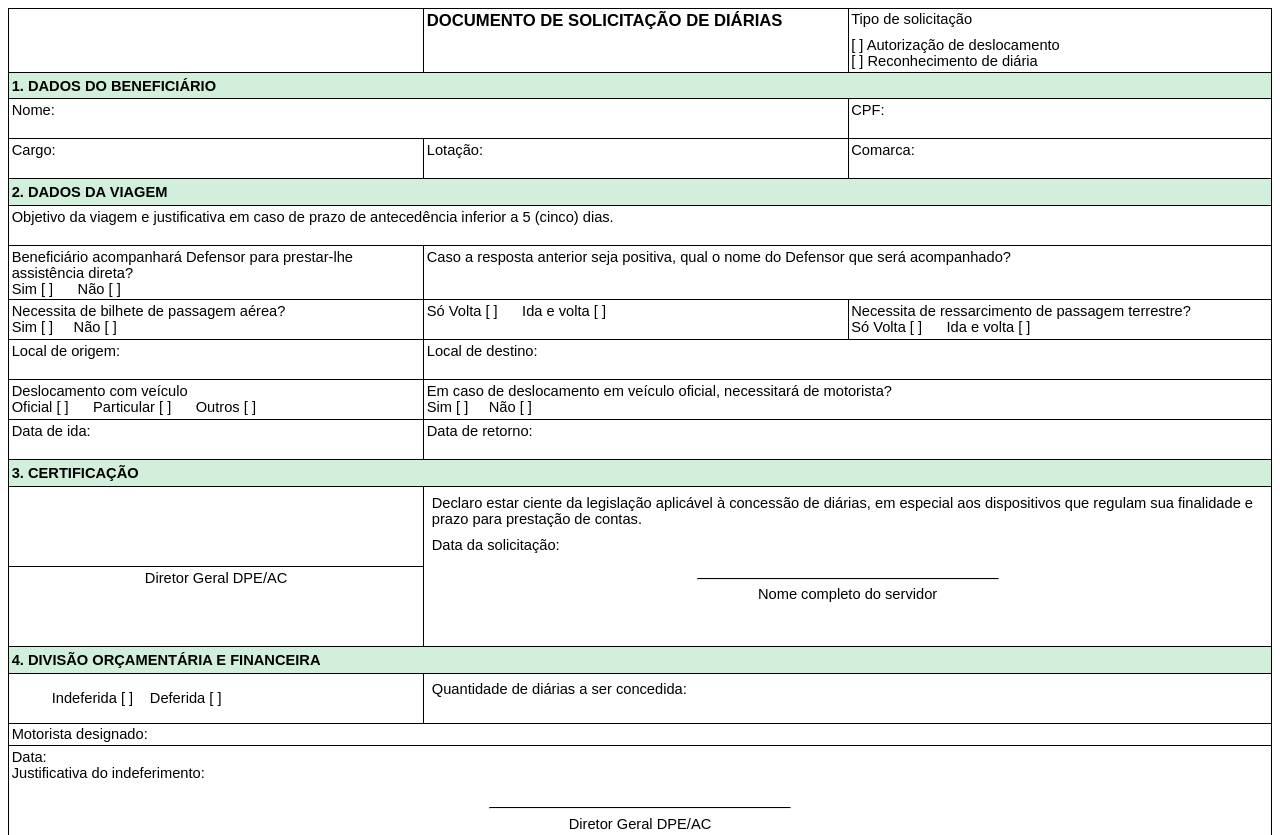
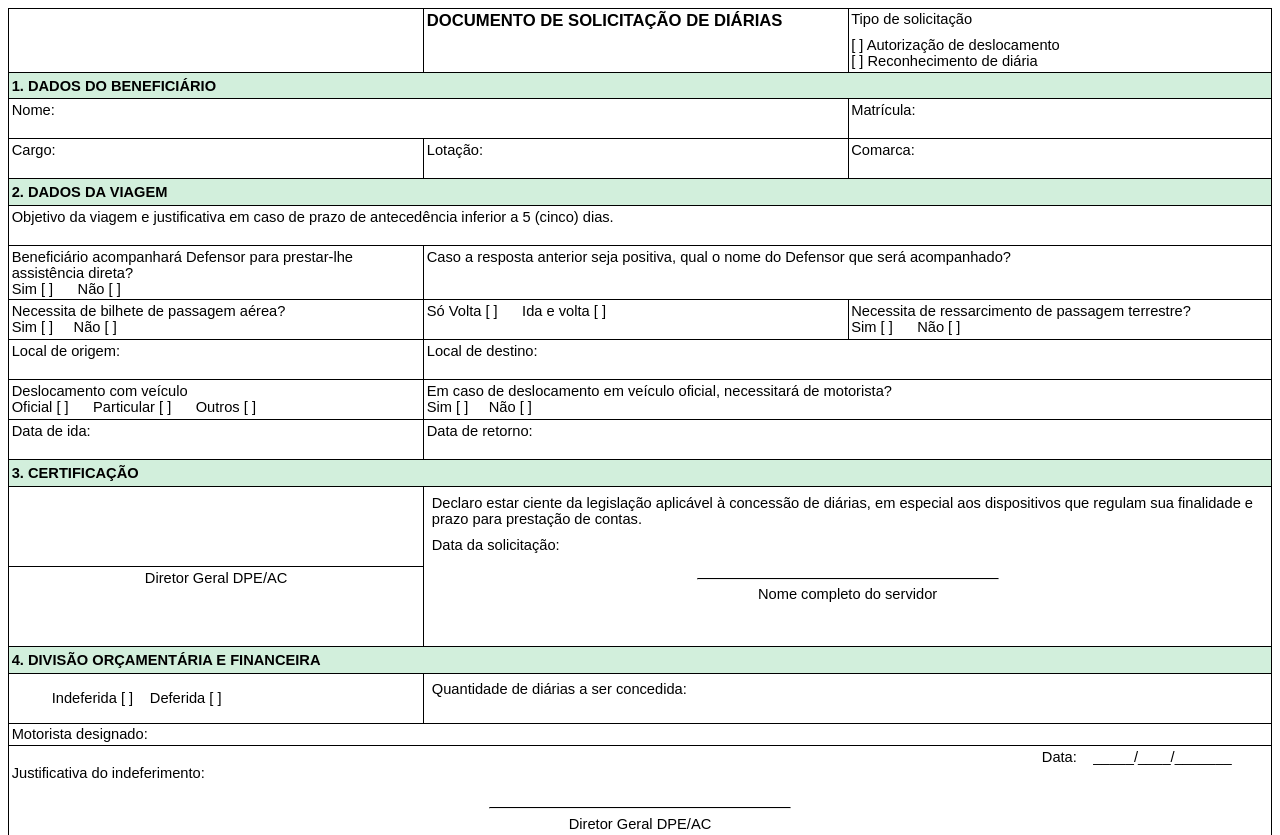
Before and after one commit to lypekun/formulario_dpe, a website: page form_diarias.html in a window 1280 px wide. Shown: the top 835 px of the page. Drawn offline with Linux system fonts and the light colour scheme.

Commit message:
Alterações no formulario

```diff
--- a/form_diarias.html
+++ b/form_diarias.html
@@ -239,7 +239,7 @@
         font-size: 11pt;
         font-family: 'Arial';"
             >
-              CPF:
+              Matrícula:
             </p>
           </td>
         </tr>
@@ -479,7 +479,7 @@
         font-size: 11pt;
         font-family: 'Arial';"
             >
-              Só Volta [ ] &nbsp;&nbsp;&nbsp;&nbsp; Ida e volta [ ]
+              Sim [ ] &nbsp;&nbsp;&nbsp;&nbsp; Não [ ]
             </p>
           </td>
         </tr>
@@ -841,7 +841,7 @@
           font-size: 10pt;"
             colspan="1"
           >
-            <p>Data:</p>
+            <p style="text-align: right;">Data:&nbsp;&nbsp;&nbsp;&nbsp;_____/____/_______ &nbsp;&nbsp;&nbsp;&nbsp;&nbsp;&nbsp;&nbsp;&nbsp;</p>
             <p>Justificativa do indeferimento:</p>
             <hr
               style="width: 300px; border-top: 1.1px solid black; margin-top: 20pt"
```
Also changed, not shown: form_viagem.html (+3 -3 lines).
